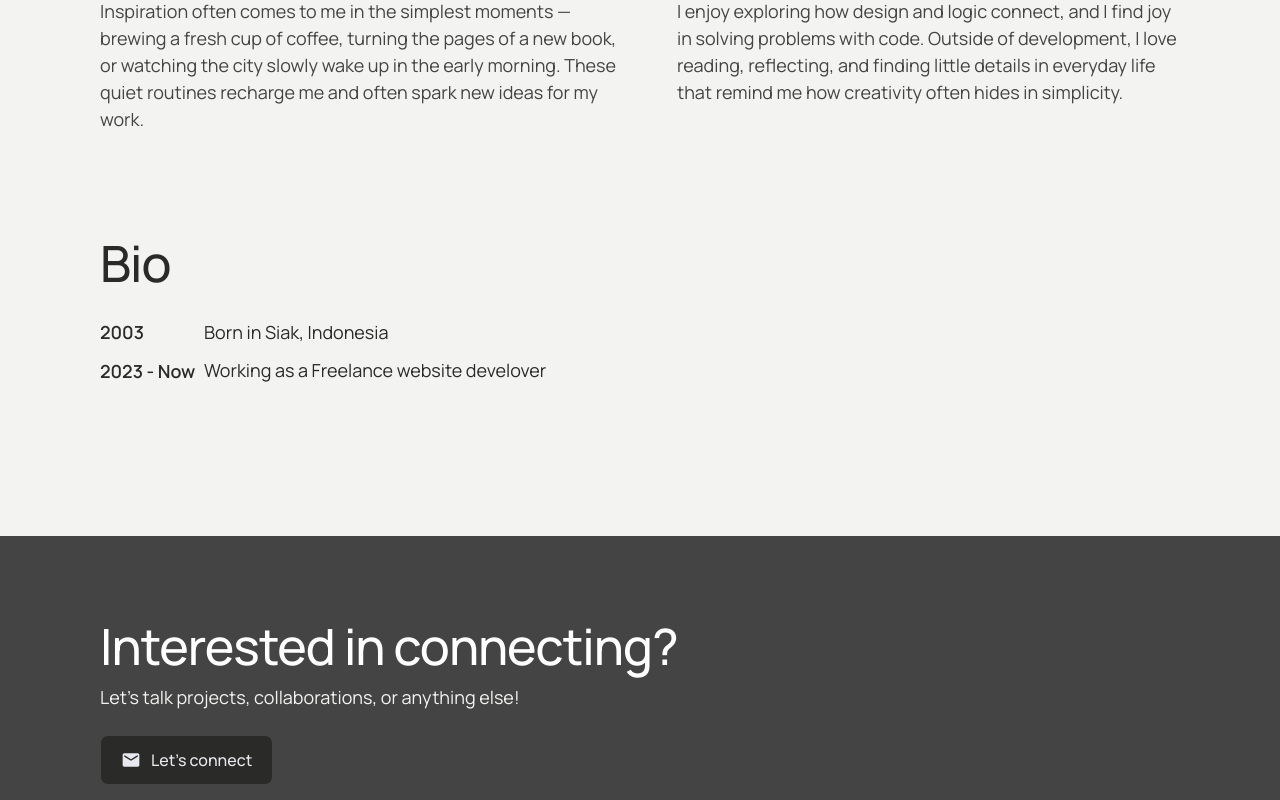
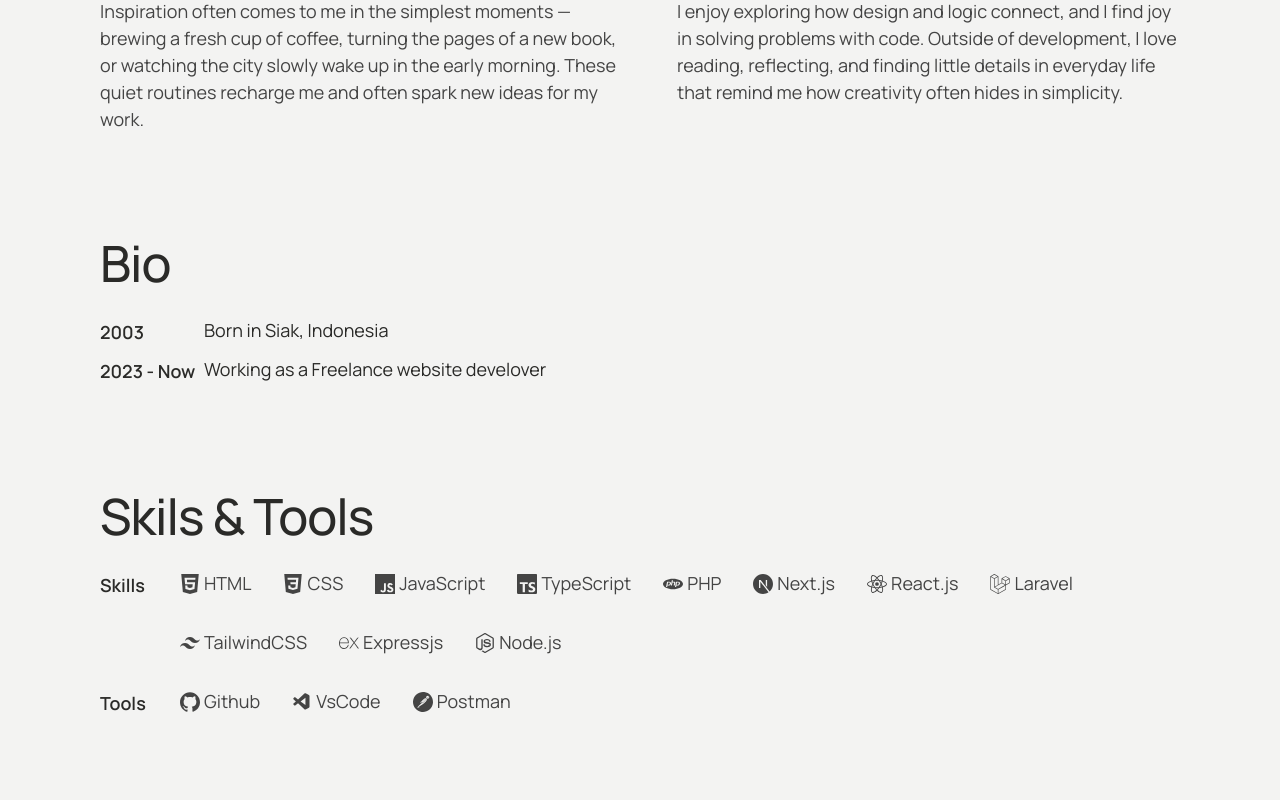
Before and after one commit to jokoo7/portfolio-homepage, a Next.js app: page /about-me in a window 1280 px wide. Shown: the part 880-1680 px from the top of the page. Built offline with nearby package versions, Linux system fonts and the light colour scheme; a web font is replaced by a local one.

Commit message:
feat: add section skills & Tools in route /about-me

```diff
--- a/app/about-me/page.tsx
+++ b/app/about-me/page.tsx
@@ -1,6 +1,8 @@
 import MainHero from '@/components/main-hero';
 import { Paragraph } from '@/components/paragraph';
+import { SKILS, SOFTWARE } from '@/constants/skills-stacks';
 import Image from 'next/image';
+import { JSX } from 'react';
 
 const BIO = [
   { year: '2003', desc: 'Born in Siak, Indonesia' },
@@ -8,6 +10,10 @@ const BIO = [
 ];
 
 export default function AboutPage() {
+  const SKILLSInArray: Array<[string, JSX.Element]> = Object.entries(SKILS);
+  const SOFTWAREInArray: Array<[string, JSX.Element]> =
+    Object.entries(SOFTWARE);
+
   return (
     <>
       <MainHero>
@@ -64,38 +70,70 @@ export default function AboutPage() {
         </div>
       </div>
 
-      <div className="wrapper space-y-24">
+      <div className="wrapper space-y-24 pb-0">
         <div className="wrapper-content">
           <h2 className="mb-6 text-[32px] leading-[1.2em] font-medium tracking-[-0.02em] text-black md:text-[45px] lg:text-[50px]">
             Bio
           </h2>
           <div className="space-y-2">
             {BIO.map((v, i) => (
-              <div key={i} className="p-reguler flex items-center gap-2">
-                <span className="p-semibold inline-block w-28 whitespace-nowrap text-black md:w-24">
+              <div key={i} className="p-reguler flex items-start gap-2">
+                <span className="p-semibold inline-block w-28 shrink-0 whitespace-nowrap text-black md:w-24">
                   {v.year}
                 </span>
                 <span className="text-black">{v.desc}</span>
               </div>
             ))}
+          </div>
+        </div>
+      </div>
 
-            {/* <div className="flex items-center gap-2">
-              <span className="inline-block w-20 text-[16px] font-bold text-black md:w-24">
-                2017
-              </span>
-              <span className="text-[16px] leading-[1.5em] text-black md:text-[18px]">
-                Completed my Bachelor&apos;s degree in Information Systems at
-                Bina Nusantara University, Jakarta.
-              </span>
+      <div className="wrapper space-y-24">
+        <div className="wrapper-content">
+          <h2 className="mb-6 text-[32px] leading-[1.2em] font-medium tracking-[-0.02em] text-black md:text-[45px] lg:text-[50px]">
+            Skils & Tools
+          </h2>
+          <div className="space-y-8">
+            <div className="flex items-start gap-10">
+              <div className="w-10 shrink-0">
+                <span className="p-semibold inline-block w-28 whitespace-nowrap text-black md:w-24">
+                  Skills
+                </span>
+              </div>
+              <div className="flex flex-wrap gap-8">
+                {SKILLSInArray.map(([name, icon], index) => (
+                  <div
+                    key={index}
+                    className="flex h-fit w-fit items-center gap-1"
+                  >
+                    <div className="flex h-5 w-5 items-center justify-center">
+                      {icon}
+                    </div>
+                    <Paragraph>{name}</Paragraph>
+                  </div>
+                ))}
+              </div>
             </div>
-            <div className="flex items-center gap-2">
-              <span className="inline-block w-20 text-[16px] font-bold text-black md:w-24">
-                2017 - Now
-              </span>
-              <span className="text-[16px] leading-[1.5em] text-black md:text-[18px]">
-                Working as a Product Designer and Frontend Developer.
-              </span>
-            </div> */}
+            <div className="flex items-start gap-10">
+              <div className="w-10 shrink-0">
+                <span className="p-semibold inline-block w-28 whitespace-nowrap text-black md:w-24">
+                  Tools
+                </span>
+              </div>
+              <div className="flex flex-wrap gap-8">
+                {SOFTWAREInArray.map(([name, icon], index) => (
+                  <div
+                    key={index}
+                    className="flex h-fit w-fit items-center gap-1"
+                  >
+                    <div className="flex h-5 w-5 items-center justify-center">
+                      {icon}
+                    </div>
+                    <Paragraph>{name}</Paragraph>
+                  </div>
+                ))}
+              </div>
+            </div>
           </div>
         </div>
       </div>
--- a/components/paragraph.tsx
+++ b/components/paragraph.tsx
@@ -7,9 +7,9 @@ const paragraphVariants = cva('text-dark-grey leading-[1.6em]', {
     variant: {
       default: 'text-[18px]',
       small: 'text-[16px] leading-[1.5em] text-[#4A4A45]',
-      reguler: 'leading-[1.5em]',
-      medium: 'leading-[1.5em] font-medium text-black',
-      semibold: 'leading-[1.7em] font-semibold text-black',
+      reguler: 'text-[18px] leading-[1.5em]',
+      medium: 'text-[18px] leading-[1.5em] font-medium text-black',
+      semibold: 'text-[18px] leading-[1.7em] font-semibold text-black',
       card: 'text-[#4A4A45]',
       caption: 'text-[15px] leading-[1.4em] font-medium text-black',
       captionSemibold: 'text-[15px] leading-[1.2em] font-semibold text-black',
--- /dev/null
+++ b/constants/skills-stacks.tsx
@@ -0,0 +1,125 @@
+import { JSX } from 'react';
+import { BiLogoPostgresql } from 'react-icons/bi';
+import { BsFillBootstrapFill } from 'react-icons/bs';
+import {
+  SiCss3,
+  SiExpress,
+  SiFirebase,
+  SiFramer,
+  SiGithub,
+  SiHtml5,
+  SiJavascript,
+  SiJest,
+  SiJson,
+  SiLaravel,
+  SiNextdotjs,
+  SiNodedotjs,
+  SiPhp,
+  SiPostman,
+  SiPrisma,
+  SiReact,
+  SiReacthookform,
+  SiReactquery,
+  SiReactrouter,
+  SiRedux,
+  SiSass,
+  SiTailwindcss,
+  SiTypescript,
+  SiVite,
+} from 'react-icons/si';
+import { VscVscode } from 'react-icons/vsc';
+
+type StackProps = {
+  [key: string]: JSX.Element;
+};
+
+const iconSize = '100%';
+
+export const PHP = <SiPhp size={iconSize} fill="#444444" />;
+export const JavaScript = <SiJavascript size={iconSize} fill="#444444" />;
+export const TypeScript = <SiTypescript size={iconSize} fill="#444444" />;
+export const Nextjs = <SiNextdotjs size={iconSize} fill="#444444" />;
+export const Reactjs = <SiReact size={iconSize} fill="#444444" />;
+export const Laravel = <SiLaravel size={iconSize} fill="#444444" />;
+export const TailwindCSS = <SiTailwindcss size={iconSize} fill="#444444" />;
+export const Bootstrap = <BsFillBootstrapFill size={iconSize} fill="#444444" />;
+export const Vite = <SiVite size={iconSize} fill="#444444" />;
+export const PostgreSql = <BiLogoPostgresql size={iconSize} fill="#444444" />;
+export const SASS = <SiSass size={iconSize} fill="#444444" />;
+export const Firebase = <SiFirebase size={iconSize} fill="#444444" />;
+export const FramerMotion = <SiFramer size={iconSize} fill="#444444" />;
+export const Jest = <SiJest size={iconSize} fill="#444444" />;
+export const Expressjs = <SiExpress size={iconSize} fill="#444444" />;
+export const Redux = <SiRedux size={iconSize} fill="#444444" />;
+export const ReactQuery = <SiReactquery size={iconSize} fill="#444444" />;
+export const HTML = <SiHtml5 size={iconSize} fill="#444444" />;
+export const CSS = <SiCss3 size={iconSize} fill="#444444" />;
+export const Prisma = <SiPrisma size={iconSize} fill="#444444" />;
+export const Nodejs = <SiNodedotjs size={iconSize} fill="#444444" />;
+export const ReactRouter = <SiReactrouter size={iconSize} fill="#444444" />;
+export const ReactHookForm = <SiReacthookform size={iconSize} fill="#444444" />;
+export const Json = <SiJson size={iconSize} fill="#444444" />;
+
+export const VsCode = <VscVscode size={iconSize} fill="#444444" />;
+export const Github = <SiGithub size={iconSize} fill="#444444" />;
+export const Postman = <SiPostman size={iconSize} fill="#444444" />;
+
+export const SKILS: StackProps = {
+  HTML,
+  CSS,
+  JavaScript,
+  TypeScript,
+  PHP,
+  'Next.js': Nextjs,
+  'React.js': Reactjs,
+  Laravel,
+  TailwindCSS,
+  // Bootstrap,
+  // Vite,
+  // PostgreSql,
+  // SASS,
+  // Firebase,
+  // "Framer Motion": FramerMotion,
+  // Jest,
+  Expressjs,
+  // Redux,
+  // "React Query": ReactQuery,
+  // Prisma,
+  'Node.js': Nodejs,
+  // "React Router": ReactRouter,
+  // "React Hook Form": ReactHookForm,
+  // Json,
+};
+
+export const SKILS_PROJECTS = [
+  PHP, // 0
+  JavaScript, // 1
+  TypeScript, // 2
+  Nextjs, // 3
+  Reactjs, // 4
+  Laravel, // 5
+  TailwindCSS, // 6
+  Bootstrap, // 6
+  Vite, // 7
+  PostgreSql, // 8
+  SASS, // 9
+  Firebase, // 10
+  FramerMotion, // 11
+  Jest, // 12
+  Expressjs, // 13
+  Redux, // 14
+  ReactQuery, // 15
+  HTML, // 16
+  CSS, // 17
+  Prisma, // 18
+  Nodejs, // 19
+  ReactRouter, // 20
+  ReactHookForm, // 21
+  Json, // 22
+];
+
+export const SOFTWARE: StackProps = {
+  Github,
+  VsCode,
+  Postman,
+};
```
